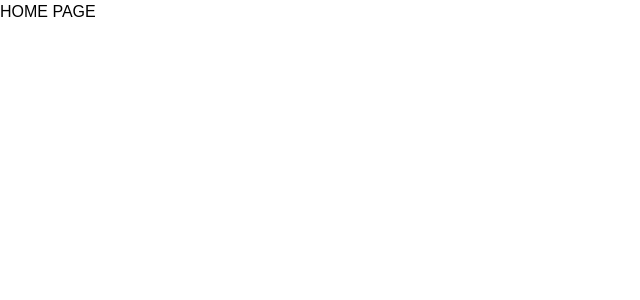
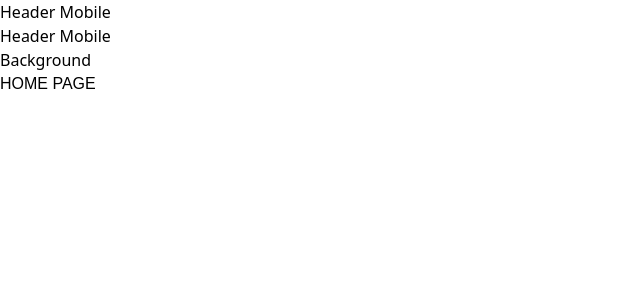
Before and after one commit to code-front-braga/Next_JS_Portfolio_Leonardo_Braga, a Next.js app: page / in a window 1280 px wide. Shown: the top 300 px of the page, without its empty margins (0-640 px from the left). Built offline with nearby package versions, Linux system fonts and the light colour scheme; a web font is replaced by a local one.

Commit message:
feat: created and configurated PagesLayout

```diff
--- /dev/null
+++ b/src/components/Header/index.tsx
@@ -0,0 +1,11 @@
+import HeaderDesktop from './header-desktop';
+import HeaderMobile from './header-mobile';
+
+export default function Header() {
+	return (
+		<>
+			<HeaderMobile />
+			<HeaderDesktop />
+		</>
+	);
+}
--- /dev/null
+++ b/src/components/Layout/background-layout.tsx
@@ -0,0 +1,5 @@
+export default function BackgroundLayout() {
+
+  return <h1>Background</h1>
+
+}
--- a/src/components/Layout/layout.tsx
+++ /dev/null
@@ -1,23 +0,0 @@
-import { bebasNeue, odibee, rajdhani, ubuntuCond } from '@/lib/fonts/fonts';
-import clsx from 'clsx';
-import { ReactNode } from 'react';
-
-type LayoutProps = {
-	children: ReactNode;
-};
-
-export default function Layout({ children }: LayoutProps) {
-	return (
-		<main
-			className={clsx(
-				'w-full, min-h-screen relative',
-				bebasNeue.className,
-				ubuntuCond.className,
-				rajdhani.className,
-				odibee.className,
-			)}
-		>
-			{children}
-		</main>
-	);
-}
--- /dev/null
+++ b/src/components/Layout/pages-layout.tsx
@@ -0,0 +1,29 @@
+import { bebasNeue, odibee, rajdhani, ubuntuCond } from '@/lib/fonts/fonts';
+import clsx from 'clsx';
+import { ReactNode } from 'react';
+import Header from '../Header';
+import BackgroundLayout from './background-layout';
+
+type LayoutProps = {
+	children: ReactNode;
+};
+
+export default function PagesLayout({ children }: LayoutProps) {
+	return (
+		<>
+			<Header />
+			<BackgroundLayout />
+			<main
+				className={clsx(
+					'w-full, min-h-screen relative',
+					bebasNeue.className,
+					ubuntuCond.className,
+					rajdhani.className,
+					odibee.className,
+				)}
+			>
+				{children}
+			</main>
+		</>
+	);
+}
--- a/src/pages/_app.tsx
+++ b/src/pages/_app.tsx
@@ -1,11 +1,11 @@
-import Layout from '@/components/Layout/layout';
+import PagesLayout from '@/components/Layout/pages-layout';
 import '@/styles/globals.css';
 import type { AppProps } from 'next/app';
 
 export default function App({ Component, pageProps }: AppProps) {
 	return (
-		<Layout>
+		<PagesLayout>
 			<Component {...pageProps} />
-		</Layout>
+		</PagesLayout>
 	);
 }
```
Also changed, not shown: src/components/background.tsx (deleted).
